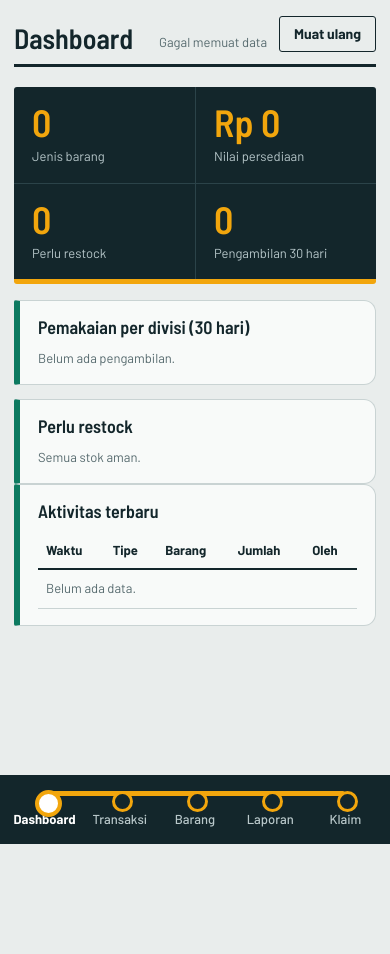
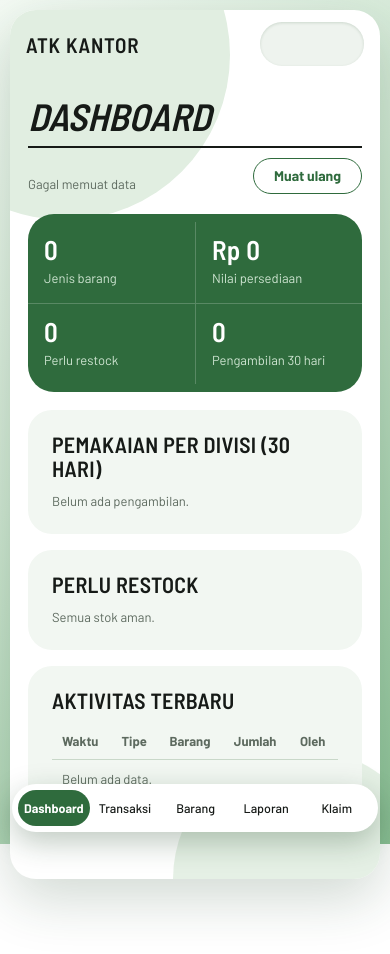
Before and after one commit to pradanag65-hue/keuangan-atk, a plain HTML site: page index.html in a window 390 px wide. Both pictures are taken after a click on the button "Dashboard". Before the commit the page ends 844 px from the top, so only its background shows below. Drawn offline with Linux system fonts and the light colour scheme; no server answers.

Commit message:
Update style.css

```diff
--- a/css/style.css
+++ b/css/style.css
@@ -1,114 +1,135 @@
-/* ATK Kantor — gaya papan informasi transportasi */
+/* ATK Kantor — tema hijau matcha: kartu putih membulat di atas gradasi mint */
 :root{
-  --bg:#e9edec; --pn:#f8faf9; --ink:#13262b; --mu:#566a6e; --ln:#c9d3d3;
-  --gr:#0d7a60; --am:#f2a60d; --rd:#c2382d; --bd:#2b4349;
-  --disp:"Barlow Semi Condensed","DIN Alternate","Bahnschrift","Arial Narrow",system-ui,sans-serif;
+  --bg1:#f4faf4; --bg2:#cfe6d2; --bg3:#8cc196;
+  --pn:#f2f7f2; --mint:#e1eee1; --ink:#161a17; --mu:#5d6a5f; --ln:#dce6dc;
+  --gr:#2f6b3d; --gr2:#4f8d58; --grd:#25562f; --am:#f7e2ad; --rd:#f4c9c3;
+  --disp:"Barlow Condensed","Barlow Semi Condensed","Arial Narrow",system-ui,sans-serif;
   --txt:"Barlow","Segoe UI",system-ui,-apple-system,sans-serif;
   color-scheme:light;
 }
 *{box-sizing:border-box}
 html{scroll-padding-top:env(safe-area-inset-top,0px)}
-body{margin:0;background:var(--bg);color:var(--ink);font:15px/1.5 var(--txt);font-variant-numeric:tabular-nums}
-:focus-visible{outline:2px solid var(--am);outline-offset:2px}
+body{margin:0;padding:calc(22px + env(safe-area-inset-top,0px)) 22px 22px;min-height:100vh;color:var(--ink);font:15px/1.5 var(--txt);font-variant-numeric:tabular-nums;background:linear-gradient(135deg,var(--bg1) 0%,var(--bg2) 42%,var(--bg3) 100%) fixed}
+:focus-visible{outline:2px solid var(--gr2);outline-offset:2px}
 
-/* Kerangka */
-.app{display:grid;grid-template-columns:232px 1fr;min-height:100vh}
-aside{background:var(--ink);color:#d5e0e1;padding:calc(22px + env(safe-area-inset-top,0px)) 18px 22px;display:flex;flex-direction:column;gap:30px}
-.brand b{display:block;font:600 24px/1.05 var(--disp);color:#fff;letter-spacing:.2px}
-.brand span{display:block;margin-top:5px;font-size:13px;color:#9db1b4}
-main{padding:calc(22px + env(safe-area-inset-top,0px)) 28px 40px;max-width:1040px;width:100%}
-header{display:flex;align-items:flex-end;gap:12px;margin-bottom:20px;padding-bottom:12px;border-bottom:3px solid var(--ink)}
-h1{flex:1;margin:0;font:600 34px/1 var(--disp)}
-h3{margin:0 0 10px;font:600 18px/1.2 var(--disp)}
-#st{font-size:13px;color:var(--mu)}
+/* Kartu utama */
+.app{position:relative;display:flex;flex-direction:column;max-width:1180px;min-height:calc(100vh - 44px);margin:0 auto;background:#fff;border-radius:32px;overflow:hidden;box-shadow:0 20px 55px rgba(28,72,40,.2)}
+.app::before{content:"";position:absolute;left:-110px;top:-120px;width:330px;height:330px;border-radius:50%;background:var(--mint)}
+.app::after{content:"";position:absolute;left:44%;bottom:-130px;width:260px;height:260px;border-radius:50%;background:var(--mint);opacity:.85}
+aside,main{position:relative;z-index:1}
+aside{z-index:2}
 
-/* Navigasi: jalur rute */
-#nv{position:relative;display:flex;flex-direction:column;gap:2px;padding-left:30px}
-#nv::before{content:"";position:absolute;left:8px;top:18px;bottom:18px;width:5px;background:var(--am);border-radius:3px}
-#nv button{position:relative;background:none;border:0;color:#b9c8ca;text-align:left;font:500 16px/1 var(--txt);padding:13px 4px;cursor:pointer;border-radius:0}
-#nv button::before{content:"";position:absolute;left:-29px;top:50%;width:15px;height:15px;margin-top:-7.5px;border-radius:50%;background:var(--ink);border:3.5px solid var(--am)}
-#nv button.on{color:#fff;font-weight:700}
-#nv button.on::before{background:#fff;width:19px;height:19px;margin-top:-9.5px;left:-31px;border-width:4px}
-.pinbox{margin-top:auto}
-.pinbox label{color:#9db1b4}
+/* Bilah atas */
+aside{display:flex;align-items:stretch;min-height:78px;padding-left:30px}
+.brand{order:1;display:flex;align-items:center;gap:12px}
+.logo{width:44px;height:44px;flex:none}
+.brand b{display:block;font:700 25px/1 var(--disp);letter-spacing:.8px;text-transform:uppercase}
+.brand span{display:block;margin-top:3px;font-size:12.5px;color:var(--mu)}
+.pinbox{order:2;margin:auto 22px auto auto;width:132px}
+.pinbox label{position:absolute;width:1px;height:1px;overflow:hidden;clip:rect(0,0,0,0)}
+.pinbox input{margin:0}
+#nv{order:3;display:flex;align-items:stretch}
+#nv button{background:none;border:0;border-radius:0;color:var(--ink);font:500 16px/1 var(--txt);letter-spacing:0;text-transform:none;padding:0 26px;cursor:pointer}
+#nv button:hover{background:var(--mint);color:var(--gr)}
+#nv button.on{background:var(--gr);color:#fff;font-weight:600}
 
-/* Formulir */
-label{display:block;font-size:13px;color:var(--mu);margin-top:2px}
-input,select,textarea{width:100%;font:inherit;color:var(--ink);background:#fff;border:1px solid var(--ln);border-bottom:2px solid var(--ink);border-radius:3px 3px 0 0;padding:9px 10px;margin:3px 0 12px}
-input:focus,select:focus,textarea:focus{border-bottom-color:var(--gr);outline:0;background:#fcfffd}
-aside input{background:#0c1b1f;border-color:var(--bd);border-bottom-color:var(--am);color:#fff;margin-bottom:0}
-button{font:600 14px/1 var(--txt);color:var(--ink);background:transparent;border:1.5px solid var(--ink);border-radius:3px;padding:10px 14px;cursor:pointer}
-button:hover{background:var(--ink);color:#fff}
-button.pri{background:var(--am);border-color:var(--am);color:var(--ink);font-weight:700}
-button.pri:hover{background:var(--ink);border-color:var(--ink);color:var(--am)}
-button.on{background:var(--ink);color:#fff}
+/* Judul halaman */
+main{flex:1;padding:30px 46px 70px;max-width:none;width:100%}
+header{display:flex;align-items:flex-end;gap:14px;margin-bottom:26px}
+h1{margin:0;font:300 italic 56px/.95 var(--disp);text-transform:uppercase}
+h1 b{font-weight:700;font-style:normal}
+h1::after{content:"";display:block;height:2px;margin-top:12px;background:var(--ink)}
+header #st{margin-left:auto;font-size:13px;color:var(--mu);padding-bottom:4px}
+header #rf{margin-bottom:0}
+h3{margin:0 0 12px;font:700 22px/1.1 var(--disp);letter-spacing:.3px;text-transform:uppercase}
+
+/* Formulir: bidang berbentuk pil seperti kolom cari */
+label{display:block;margin:2px 4px 0;font-size:13px;color:var(--mu)}
+input,select,textarea{width:100%;font:inherit;color:var(--ink);background:#eef3ee;border:0;border-radius:999px;padding:11px 18px;margin:4px 0 12px;box-shadow:inset 0 1px 3px rgba(20,70,30,.15)}
+textarea{border-radius:20px}
+input:focus,select:focus,textarea:focus{outline:0;box-shadow:inset 0 1px 3px rgba(20,70,30,.15),0 0 0 2px var(--gr2)}
+input::placeholder,textarea::placeholder{color:#8a978c}
+input[type=file]{border-radius:999px;padding:8px 14px}
+
+/* Tombol */
+button{font:600 14px/1 var(--txt);color:var(--gr);background:#fff;border:1.5px solid var(--gr);border-radius:999px;padding:10px 20px;cursor:pointer;transition:background .15s,color .15s}
+button:hover{background:var(--mint)}
+button.pri{background:var(--gr);border-color:var(--gr);color:#fff;font-weight:700;text-transform:uppercase;letter-spacing:1.6px;padding:14px 28px}
+button.pri:hover{background:var(--grd);border-color:var(--grd)}
+button.on{background:var(--gr);color:#fff}
 button:disabled{opacity:.5;cursor:default}
-#nv button:hover{background:none;color:#fff}
+td button{padding:7px 13px;font-size:13px}
 
-/* Panel: pelat rambu dengan pita jalur di kiri */
-.card{background:var(--pn);border:1px solid var(--ln);border-left:6px solid var(--gr);border-radius:2px 12px 12px 2px;padding:16px 18px;margin-bottom:14px}
-.grid{display:grid;gap:14px}.g2{grid-template-columns:1fr 1fr}.g3{grid-template-columns:repeat(3,1fr)}.g4{grid-template-columns:repeat(4,1fr)}
+/* Panel */
+.card{background:var(--pn);border-radius:24px;padding:22px 24px;margin-bottom:16px}
+.grid{display:grid;gap:16px}.g2{grid-template-columns:1fr 1fr}.g3{grid-template-columns:repeat(3,1fr)}.g4{grid-template-columns:repeat(4,1fr)}
 .grid>.card{margin-bottom:0}
-.row{display:flex;gap:8px;align-items:center}.sp{justify-content:space-between}
-.row>input,.row>select{margin:3px 0}
+main>section>.grid{margin-bottom:16px}
+.row{display:flex;gap:10px;align-items:center}.sp{justify-content:space-between}
+.row>input,.row>select{margin:4px 0}
 .mu{color:var(--mu);font-size:13px}.b{font-weight:700}
 
-/* Papan informasi: satu-satunya blok gelap di halaman */
-#kpi{display:grid;grid-template-columns:repeat(4,1fr);gap:0;background:var(--ink);border-radius:3px;margin-bottom:16px!important;border-bottom:5px solid var(--am)}
-#kpi .card{background:none;border:0;border-left:1px solid var(--bd);border-radius:0;margin:0!important;padding:16px 18px}
+/* Papan angka: panel hijau tua seperti sisi kanan referensi */
+#kpi{display:grid;grid-template-columns:repeat(4,1fr);gap:0;background:var(--gr);border-radius:26px;padding:8px 0;margin-bottom:18px!important;color:#fff}
+#kpi .card{background:none;border-radius:0;border-left:1px solid rgba(255,255,255,.2);margin:0!important;padding:16px 24px}
 #kpi .card:first-child{border-left:0}
-.kpi .n{font:600 38px/1 var(--disp);color:var(--am)}
-.kpi .l{margin-top:6px;font-size:13px;color:#b6c6c9}
-#sel .kpi .n{font-size:30px;color:var(--ink)}
+.kpi .n{font:700 clamp(28px,3.1vw,42px)/1 var(--disp);letter-spacing:.3px;white-space:nowrap}
+.kpi .l{margin-top:6px;font-size:13px;color:#cfe5d2}
+#sel .kpi .n{font-size:34px;color:var(--ink)}
 
 /* Tabel */
 .tw{overflow-x:auto}
 table{width:100%;border-collapse:collapse;font-size:14px}
-th{text-align:left;font-weight:700;font-size:13px;color:var(--ink);padding:8px 8px;border-bottom:2px solid var(--ink);white-space:nowrap}
-td{padding:9px 8px;border-bottom:1px solid var(--ln);white-space:nowrap}
-tbody tr:hover td{background:#eef4f2}
+th{text-align:left;padding:8px 10px;font-weight:600;font-size:13px;color:var(--mu);border-bottom:1.5px solid #c9d8c9;white-space:nowrap}
+td{padding:10px;border-bottom:1px solid var(--ln);white-space:nowrap}
+tbody tr:hover td{background:rgba(47,107,61,.06)}
 td.n,th.n{text-align:right}
-td button{padding:6px 9px;font-size:13px}
 
-/* Lencana status */
-.tag{display:inline-block;font:700 12px/1 var(--txt);padding:4px 7px;border-radius:4px;background:var(--ink);color:#fff}
-.tag.o{background:var(--gr)}.tag.w{background:var(--am);color:var(--ink)}.tag.r{background:var(--rd)}
-.bar{height:10px;background:var(--gr);border-radius:0 5px 5px 0;min-width:3px}
+/* Lencana */
+.tag{display:inline-block;font:700 12px/1 var(--txt);padding:5px 10px;border-radius:999px;background:var(--gr);color:#fff}
+.tag.o{background:var(--gr2)}.tag.w{background:var(--am);color:#6a4700}.tag.r{background:var(--rd);color:#8a1f14}
+.bar{height:10px;background:var(--gr2);border-radius:999px;min-width:6px}
 
-video{display:block;width:100%;max-height:250px;background:#000;border-radius:3px}
-#toast{position:fixed;left:50%;transform:translateX(-50%);bottom:calc(86px + env(safe-area-inset-bottom,0px));width:calc(100% - 28px);max-width:460px;background:var(--ink);color:#fff;border-left:6px solid var(--am);padding:12px 16px;border-radius:2px;display:none;z-index:9;font-weight:500}
+video{display:block;width:100%;max-height:250px;background:#000;border-radius:20px}
+#toast{position:fixed;left:50%;transform:translateX(-50%);bottom:calc(92px + env(safe-area-inset-bottom,0px));width:calc(100% - 28px);max-width:460px;background:var(--grd);color:#fff;padding:13px 22px;border-radius:999px;display:none;z-index:9;text-align:center;font-weight:500;box-shadow:0 8px 24px rgba(0,0,0,.25)}
 [hidden]{display:none!important}
 
 /* Dokumen laporan (kertas putih) */
-#doc{background:#fff;color:#000;padding:26px;font-family:"Times New Roman",Times,serif;font-size:13px;border:1px solid var(--ln)}
+#doc{background:#fff;color:#000;padding:26px;font-family:"Times New Roman",Times,serif;font-size:13px;border:1px solid var(--ln);border-radius:8px}
 #doc table{border:1px solid #000}
 #doc th,#doc td{border:1px solid #000;color:#000;white-space:normal;padding:5px 6px;font-size:13px;background:none}
 #doc tbody tr:hover td{background:none}
-#doc h2{text-align:center;margin:0;font:700 15px/1.35 "Times New Roman",serif}
+#doc h2{text-align:center;margin:0;font:700 15px/1.35 "Times New Roman",serif;text-transform:none}
 #doc .sg td{border:0;text-align:center}
 #doc .ph{display:inline-block;width:48%;vertical-align:top;margin:0 1% 10px;font-size:11px}
 #doc .ph img{width:100%;border:1px solid #000;min-height:80px}
 .pg{page-break-before:always}
 
-@media(max-width:820px){
-  .app{display:block}
-  aside{position:fixed;z-index:5;left:0;right:0;bottom:0;padding:8px 8px calc(8px + env(safe-area-inset-bottom,0px));flex-direction:row;gap:0}
-  .brand,.pinbox{display:none}
-  #nv{flex:1;flex-direction:row;padding:20px 0 0}
-  #nv::before{left:10%;right:10%;top:8px;bottom:auto;width:auto;height:5px}
-  #nv button{flex:1;text-align:center;font-size:13px;padding:10px 2px}
-  #nv button::before,#nv button.on::before{left:50%;top:-12px;margin:0 0 0 -8px;transform:none}
-  #nv button.on::before{margin-left:-10px;top:-13px}
-  main{padding:calc(16px + env(safe-area-inset-top,0px)) 14px 100px}
-  h1{font-size:28px}
+@media(max-width:860px){
+  body{padding:calc(10px + env(safe-area-inset-top,0px)) 10px calc(96px + env(safe-area-inset-bottom,0px))}
+  .app{border-radius:26px;min-height:0}
+  aside{min-height:68px;padding:0 16px;align-items:center}
+  .brand b{font-size:21px}.brand span{display:none}.logo{width:38px;height:38px}
+  .pinbox{width:104px;margin-right:0}
+  #nv{position:fixed;z-index:6;left:12px;right:12px;bottom:calc(12px + env(safe-area-inset-bottom,0px));padding:6px;background:#fff;border-radius:999px;box-shadow:0 10px 30px rgba(20,60,30,.28)}
+  #nv button{flex:1;padding:12px 2px;font-size:12.5px;border-radius:999px;text-align:center}
+  main{padding:20px 18px 40px}
+  h1{font-size:38px}
   .g2,.g3{grid-template-columns:1fr}
   #kpi{grid-template-columns:1fr 1fr}
   #kpi .card:nth-child(3){border-left:0}
-  #kpi .card:nth-child(n+3){border-top:1px solid var(--bd)}
+  #kpi .card:nth-child(n+3){border-top:1px solid rgba(255,255,255,.2)}
+  .kpi .n{font-size:27px}
+  #kpi .card{padding:14px 16px}
+  header{flex-wrap:wrap;gap:10px;margin-bottom:20px}
+  h1{flex:1 0 100%}
+  header #st{margin-left:0;padding:0;flex:1}
+  #nv button{padding:12px 6px}
 }
 @media print{
+  body{background:#fff;padding:0}
+  .app{box-shadow:none;border-radius:0;min-height:0}.app::before,.app::after{display:none}
   aside,header,.noprint{display:none!important}
-  .app{display:block}body{background:#fff}main{padding:0;max-width:none}
-  #doc{padding:0;border:0}
+  main{padding:0}#doc{padding:0;border:0}
 }
-@media(prefers-reduced-motion:reduce){*{transition:none!important;animation:none!important}}
+@media(prefers-reduced-motion:reduce){*{transition:none!important}}
```
